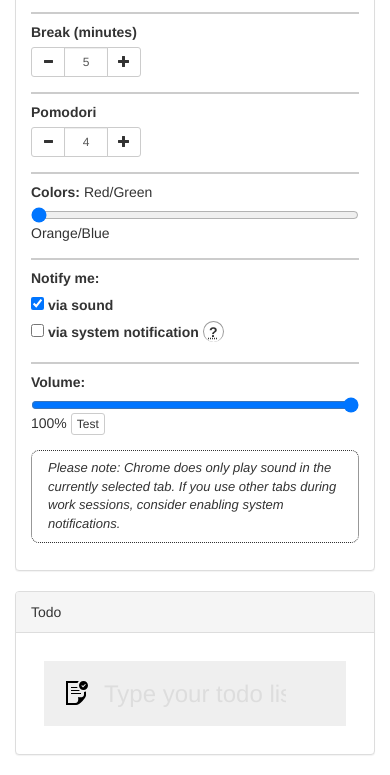
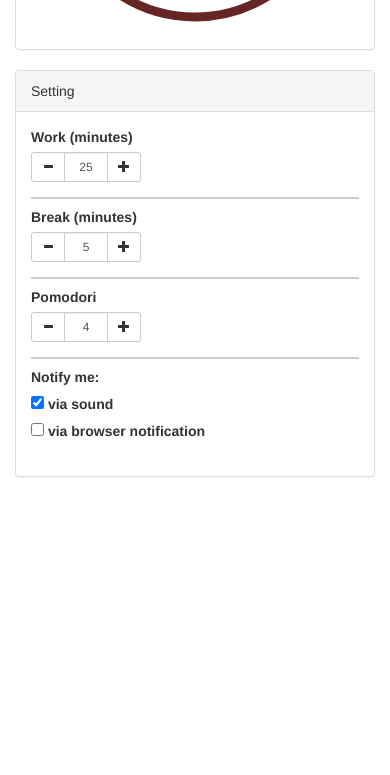
Before and after one commit to thejavator/ipomodo, a plain HTML site: page index.html in a window 390 px wide. Shown: the part 870-1645 px from the top of the page. After the commit the page ends 1367 px from the top, so only its background shows below. Drawn offline with nearby package versions, Linux system fonts and the light colour scheme.

Commit message:
Update setting

```diff
--- a/dist/script.js
+++ b/dist/script.js
@@ -189,7 +189,6 @@ function app() {
 
     // preferences:
 
-    colorSchemeSlider = document.getElementById('color-scheme-slider'),
 
     workTimeInput = document.getElementById('work-time'),
     workTimePlus1 = document.getElementById('work-time-plus1'),
@@ -213,18 +212,7 @@ function app() {
     btnVolumeTest = document.getElementById('btn-volume-test');
 
 
-  //-- color scheme setup --
-  var currentScheme = 0;
-  var colorSchemes = ['red-green', 'orange-blue'];
 
-  function changeColorScheme(oldScheme, newScheme) {
-    // get all elements with the oldScheme class:
-    var elems = Array.from(document.querySelectorAll('.' + oldScheme));
-    elems.forEach(function (elem) {
-      // replace oldScheme with newScheme
-      removeClass(elem, oldScheme, newScheme);
-    });
-  }
 
   btnVolumeTest.onclick = function () {
     audioWork.load(); // be kind, rewind
@@ -287,7 +275,6 @@ function app() {
     worktime: 25,
     breaktime: 5,
     pomodori: 4,
-    colorScheme: 0,
     playSound: true,
     systemNotification: false,
     volume: Math.floor(audioBreak.volume * 100)
@@ -313,13 +300,7 @@ function app() {
        console.log('prefs:\n ' + JSON.stringify(localPrefs.prefs));
     },*/
     prefs: {
-      colorScheme: {
-        value: colorSchemeSlider, // element or selector repesenting a preference
-        change: function (val, change) { // side effects of preference change
-          changeColorScheme(colorSchemes[currentScheme], colorSchemes[val]);
-          currentScheme = val;
-        }
-      },
+
       worktime: {
         value: workTimeInput,
         change: function (work, change) {
--- a/dist/style.css
+++ b/dist/style.css
@@ -122,7 +122,7 @@ path.break.orange-blue {
 }
 
 .btn-icon:focus {
-  border: 1px #662626 solid;
+  color: black;
   border-radius: 50%;
 }
 
--- a/index.html
+++ b/index.html
@@ -25,13 +25,6 @@
   <nav class="navbar navbar-default">
     <div class="container-fluid">
       <div class="navbar-header">
-        <button type="button" class="navbar-toggle collapsed" data-toggle="collapse" data-target="#navbar"
-          aria-expanded="false" aria-controls="navbar">
-          <span class="sr-only">Toggle navigation</span>
-          <span class="icon-bar"></span>
-          <span class="icon-bar"></span>
-          <span class="icon-bar"></span>
-        </button>
         <a class="navbar-brand" href="#">iPomodo</a>
       </div>
 
@@ -58,7 +51,52 @@
   </div>
   <div class="container-fluid">
     <div class="row">
-      <div class="col-lg-6">
+      <div class="col-lg-6 col-md-6 col-sm-push-6">
+        <div class="panel panel-default">
+          <div class="panel-heading">Todo</div>
+          <div class="panel-body">
+            <section class="todoapp">
+              <header class="header">
+                <input class="new-todo" autocomplete="off" placeholder="Type your todo list" v-model="newTodo"
+                  @keyup.enter="addTodo">
+                <button class="todobutton new-todo-button" @click="addTodo" v-show="newTodo.length > 0"></button>
+              </header>
+              <section class="main" v-show="todos.length" v-cloak>
+                <div class="completed-wrapper">
+                  <input id="toggle-all" class="toggle-all" type="checkbox" v-model="allDone">
+                  <label for="toggle-all">Complete all tasks</label>
+                  <button class="todobutton clear-completed" @click="removeCompleted">
+                    Clear completed
+                  </button>
+                </div>
+                <ul class="todo-list">
+                  <li v-for="todo in filteredTodos" class="todo" :key="todo.id"
+                    :class="{ completed: todo.completed, editing: todo == editedTodo }">
+                    <div class="view">
+                      <input class="toggle" type="checkbox" v-model="todo.completed">
+                      <label @dblclick="editTodo(todo)">{{ todo.title }}</label>
+                      <button class="todobutton destroy" @click="removeTodo(todo)"></button>
+                    </div>
+                    <input class="edit" type="text" v-model="todo.title" v-todo-focus="todo == editedTodo"
+                      @blur="doneEdit(todo)" @keyup.enter="doneEdit(todo)" @keyup.esc="cancelEdit(todo)">
+                  </li>
+                </ul>
+              </section>
+              <footer class="footer" v-show="todos.length" v-cloak>
+                <span class="todo-count">
+                  <strong>{{ remaining }}</strong> {{ remaining | pluralize }} left
+                </span>
+                <ul class="filters">
+                  <li><a href="#/all" :class="{ selected: visibility == 'all' }">All</a></li>
+                  <li><a href="#/active" :class="{ selected: visibility == 'active' }">Uncomplete</a></li>
+                  <li><a href="#/completed" :class="{ selected: visibility == 'completed' }">Completed</a></li>
+                </ul>
+              </footer>
+            </section>
+          </div>
+        </div>
+      </div>
+      <div class="col-lg-6 col-md-6 col-sm-pull-6">
         <div class="panel panel-default">
           <div class="panel-heading">Timer</div>
           <div class="panel-body timer">
@@ -154,18 +192,6 @@
               </div>
 
               <hr class="gradient">
-
-              <div class="form-group">
-                <div class="group">
-                  <label class="group-label" for="color-scheme-slider">Colors:<span class="sr-only">[c]</span></label>
-                  <span class="option">Red/Green</span>
-                  <input type="range" class="binary-slider" id="color-scheme-slider" min="0" max="1" step="1" value="0"
-                    accesskey="c">
-                  <span class="option">Orange/Blue</span>
-                </div>
-              </div>
-
-              <hr class="gradient">
               <div class="form-group">
                 <div class="group" id="notify-group">
                   <label class="group-label" for="notify-group">Notify me:</label><br>
@@ -174,25 +200,23 @@
                     <label for="check-sound">via sound</label>
                     <div id="system-notification-pref">
                       <input type="checkbox" id="check-notify">
-                      <label for="check-notify">via system notification
-                        <abbr title="A message shown on screen, even when this page is not visible">?</abbr>
+                      <label for="check-notify">via browser notification
                       </label>
                     </div>
                   </span>
                 </div>
               </div>
-              <hr class="gradient">
 
-              <div class="form-group">
+              <div class="form-group hidden">
                 <div class="group" id="volume-group">
                   <label class="group-label" for="volume-slider">Volume:</label>
                   <input type="range" min="0" step="5" max="100" id="volume-slider" value="50">
-                  <span id="volume-value">50%</span>
+                  <span id="volume-value"></span>
                   <button class="btn btn-default btn-xs" type="button" id="btn-volume-test">Test</button>
                 </div>
               </div>
             </form>
-            <div class="note" id="chrome-sound-note">
+            <div class="note hidden" id="chrome-sound-note">
               Please note: Chrome does only play sound in the currently selected tab. If you use other tabs during
               work
               sessions, consider enabling system notifications.
@@ -203,51 +227,7 @@
 
 
       </div>
-      <div class="col-lg-6">
-        <div class="panel panel-default">
-          <div class="panel-heading">Todo</div>
-          <div class="panel-body">
-            <section class="todoapp">
-              <header class="header">
-                <input class="new-todo" autocomplete="off" placeholder="Type your todo list" v-model="newTodo"
-                  @keyup.enter="addTodo">
-                <button class="todobutton new-todo-button" @click="addTodo" v-show="newTodo.length > 0"></button>
-              </header>
-              <section class="main" v-show="todos.length" v-cloak>
-                <div class="completed-wrapper">
-                  <input id="toggle-all" class="toggle-all" type="checkbox" v-model="allDone">
-                  <label for="toggle-all">Complete all tasks</label>
-                  <button class="todobutton clear-completed" @click="removeCompleted">
-                    Clear completed
-                  </button>
-                </div>
-                <ul class="todo-list">
-                  <li v-for="todo in filteredTodos" class="todo" :key="todo.id"
-                    :class="{ completed: todo.completed, editing: todo == editedTodo }">
-                    <div class="view">
-                      <input class="toggle" type="checkbox" v-model="todo.completed">
-                      <label @dblclick="editTodo(todo)">{{ todo.title }}</label>
-                      <button class="todobutton destroy" @click="removeTodo(todo)"></button>
-                    </div>
-                    <input class="edit" type="text" v-model="todo.title" v-todo-focus="todo == editedTodo"
-                      @blur="doneEdit(todo)" @keyup.enter="doneEdit(todo)" @keyup.esc="cancelEdit(todo)">
-                  </li>
-                </ul>
-              </section>
-              <footer class="footer" v-show="todos.length" v-cloak>
-                <span class="todo-count">
-                  <strong>{{ remaining }}</strong> {{ remaining | pluralize }} left
-                </span>
-                <ul class="filters">
-                  <li><a href="#/all" :class="{ selected: visibility == 'all' }">All</a></li>
-                  <li><a href="#/active" :class="{ selected: visibility == 'active' }">Uncomplete</a></li>
-                  <li><a href="#/completed" :class="{ selected: visibility == 'completed' }">Completed</a></li>
-                </ul>
-              </footer>
-            </section>
-          </div>
-        </div>
-      </div>
+
     </div>
 
 
```
